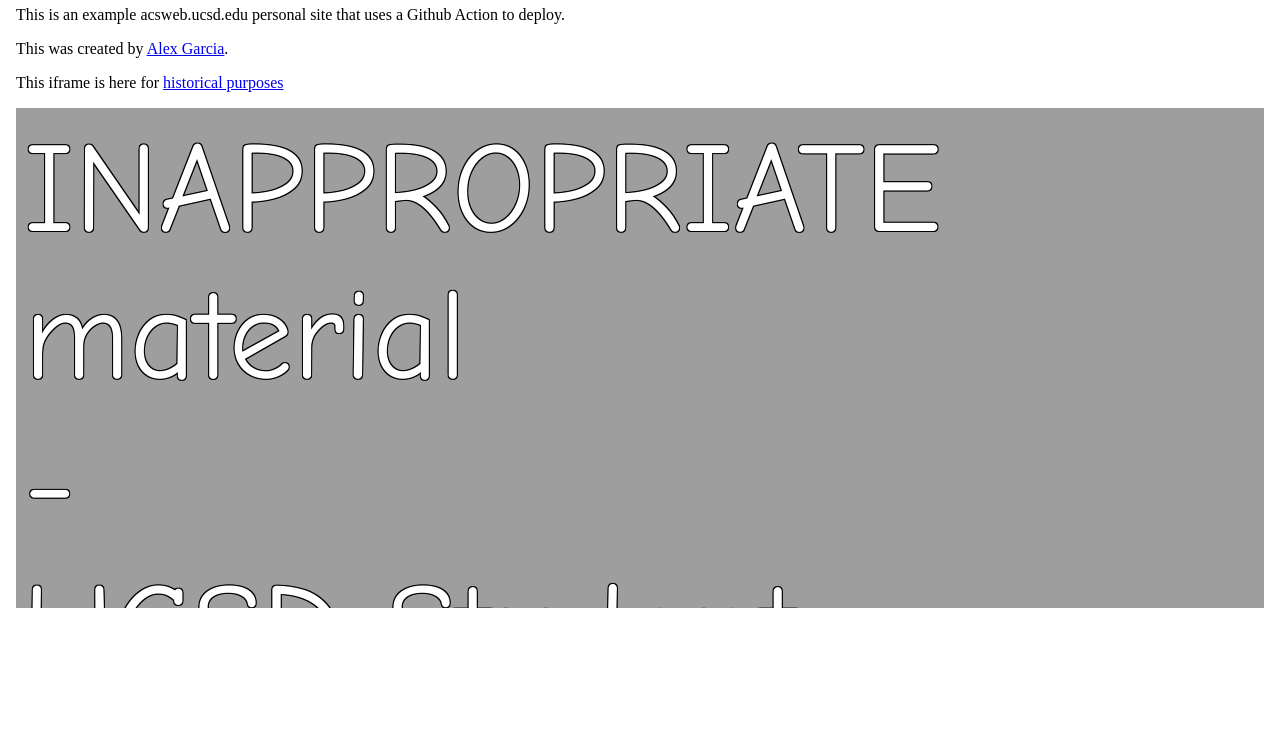
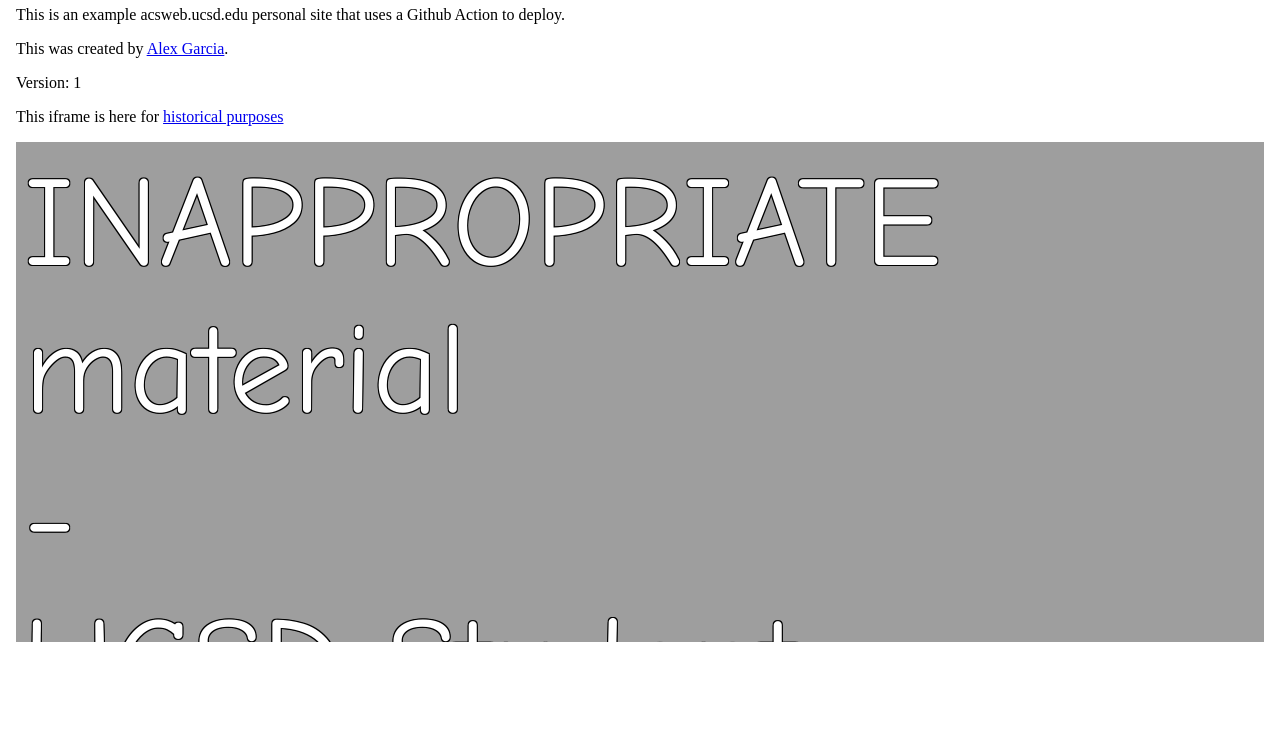
Before and after one commit to asg017/my-acsweb-site, a plain HTML site: page index.html in a window 1280 px wide. Shown: the part 69-800 px from the top of the page. Drawn offline with nearby package versions, Linux system fonts and the light colour scheme; a script that the page names is missing.

Commit message:
add small version

```diff
--- a/index.html
+++ b/index.html
@@ -6,7 +6,7 @@
       <h1>Whats up! 👋</h1>
       <p>This is an example acsweb.ucsd.edu personal site that uses a Github Action to deploy.</p>
       <p>This was created by <a href="https://iamprettydamn.cool">Alex Garcia</a>.</p>
-
+      <p>Version: 1</p>
       <p>This iframe is here for <a href="https://github.com/asg017/UCSD-Professional-Website-Maker"> historical purposes</a></p>
       <iframe src="./iframe.html" style="width: 100%; height: 500px; border: none;"></iframe>
     </div>
```
